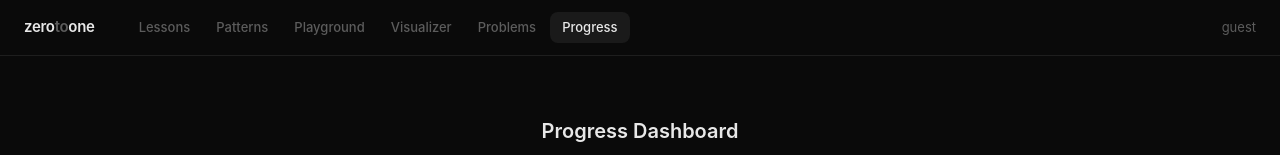
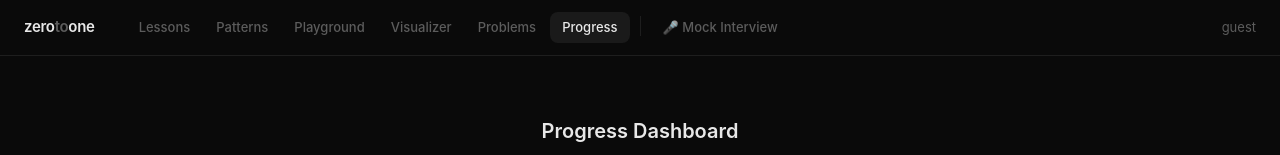
Before and after one commit to Rishabh01487/zero-to-one, a React (Vite) app in the folder frontend/: page /dashboard in a window 1280 px wide. Shown: the top 155 px of the page. Built offline with nearby package versions, Linux system fonts and the light colour scheme.

Commit message:
Add Mock Interview external link to navbar (cross-link to Mockmate)

```diff
--- a/frontend/src/components/Navbar.jsx
+++ b/frontend/src/components/Navbar.jsx
@@ -8,6 +8,10 @@ const navItems = [
   { path: '/visualizer', label: 'Visualizer' },
   { path: '/problems', label: 'Problems' },
   { path: '/dashboard', label: 'Progress' },
+];
+
+const externalLinks = [
+  { href: 'https://mockmate-interview-platform-eosin.vercel.app', label: 'Mock Interview', icon: '🎤' },
 ];
 
 export default function Navbar({ username, onLogout }) {
@@ -51,6 +55,20 @@ export default function Navbar({ username, onLogout }) {
               {item.label}
             </Link>
           ))}
+          <span style={{ width: 1, height: 20, background: 'var(--border)', margin: '4px 8px' }} />
+          {externalLinks.map(link => (
+            <a key={link.href} href={link.href} target="_blank" rel="noopener noreferrer" style={{
+              padding: '6px 12px',
+              borderRadius: 'var(--radius)',
+              textDecoration: 'none',
+              fontSize: 13,
+              fontWeight: 450,
+              color: 'var(--text-muted)',
+              transition: 'var(--transition)'
+            }}>
+              {link.icon} {link.label}
+            </a>
+          ))}
         </div>
       </div>
       <div style={{ display: 'flex', alignItems: 'center', gap: 10 }}>
```
